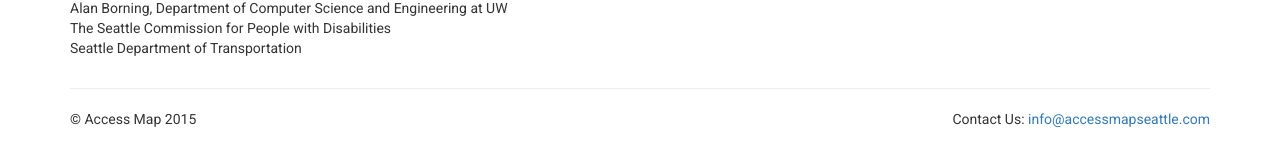
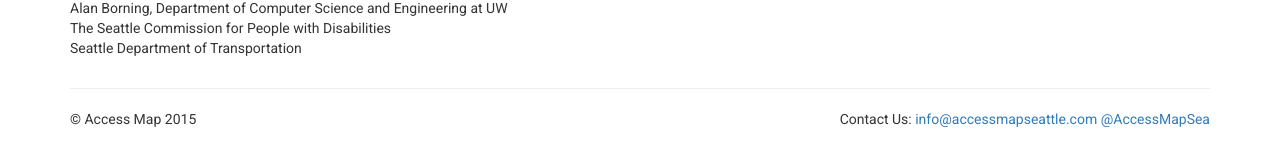
Before and after one commit to AccessMap/AccessMap-webapp-2015, a Flask app: page / in a window 1280 px wide. Shown: the part 1270-1419 px from the top of the page. Run offline with Flask 2, Linux system fonts and the light colour scheme; some libraries are stand-ins or nearby versions.

Commit message:
Added twitter contact link

```diff
--- a/templates/index.html
+++ b/templates/index.html
@@ -125,7 +125,7 @@
       <hr>
 
       <footer style="margin-bottom:20px;">
-        <span>&copy; Access Map 2015</span><span style="float:right;">Contact Us: <a href="mailto:info@accessmapseattle.com">info@accessmapseattle.com</a></span>
+        <span>&copy; Access Map 2015</span><span style="float:right;">Contact Us: <a href="mailto:info@accessmapseattle.com">info@accessmapseattle.com</a>  <a href="https://twitter.com/accessmapsea">@AccessMapSea</a></a></span>
       </footer>
     </div> <!-- /container -->
     <script src="//ajax.googleapis.com/ajax/libs/jquery/1.11.2/jquery.min.js"></script>
```
